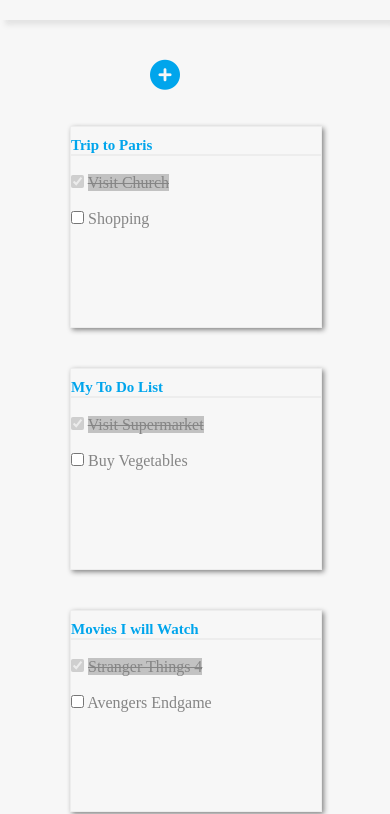
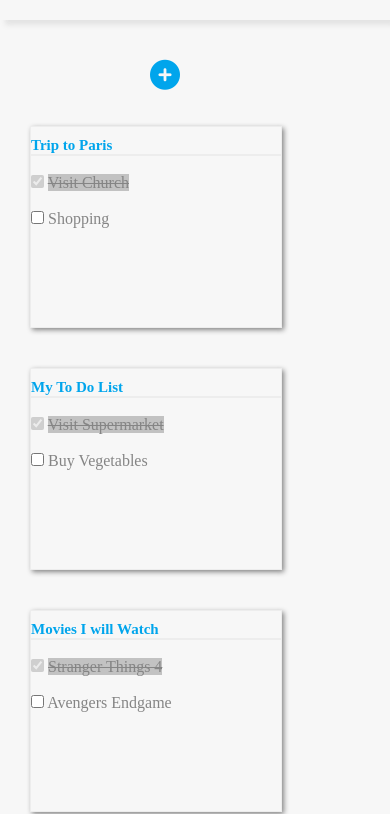
Before and after one commit to piyashi2304/Mobile-view1, a plain HTML site: page index.html in a window 390 px wide. Shown: the part 40-854 px from the top of the page. Drawn offline with Linux system fonts and the light colour scheme.

Commit message:
Mobile View1

```diff
--- a/style.css
+++ b/style.css
@@ -173,7 +173,7 @@ h4{
     .parent-1{
         flex-direction: column;
         position: absolute;
-        left: 50px;
+        left: 10px;
     }
     .child{
         width: 250px;
```
